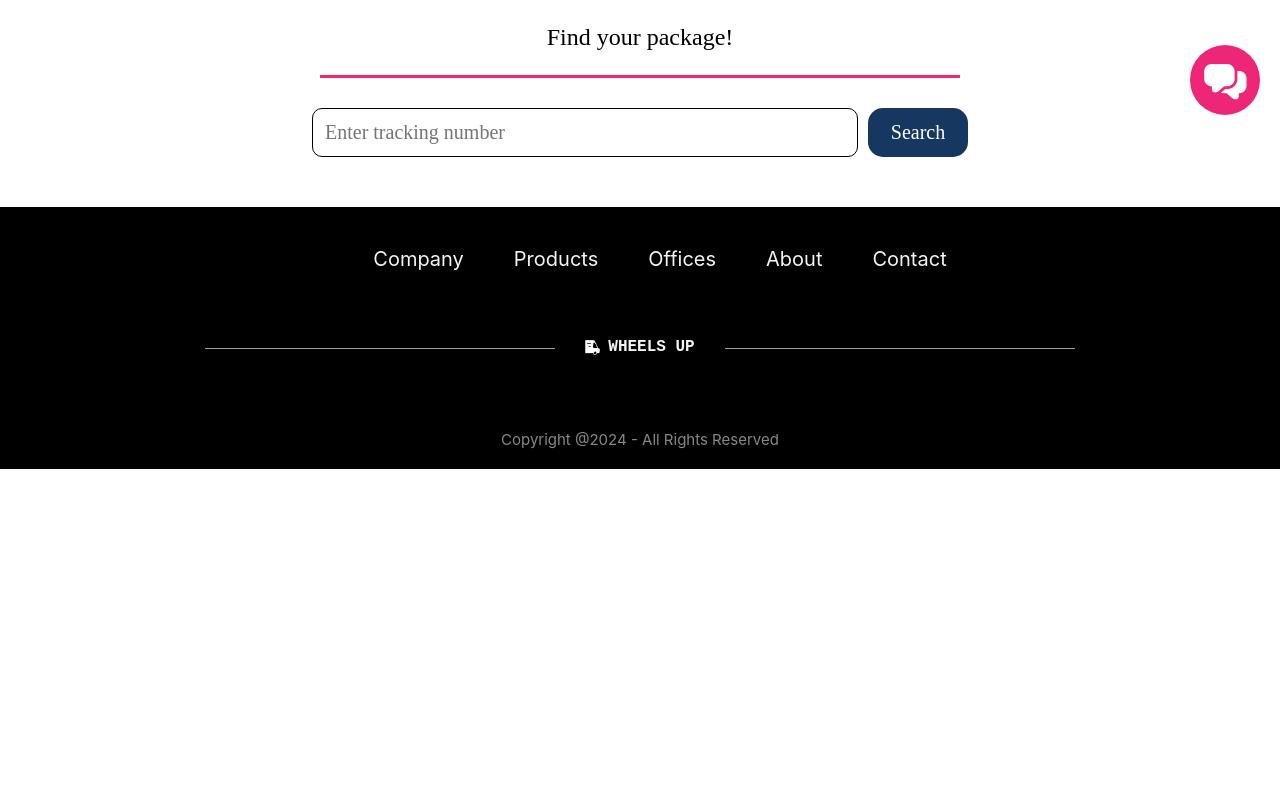
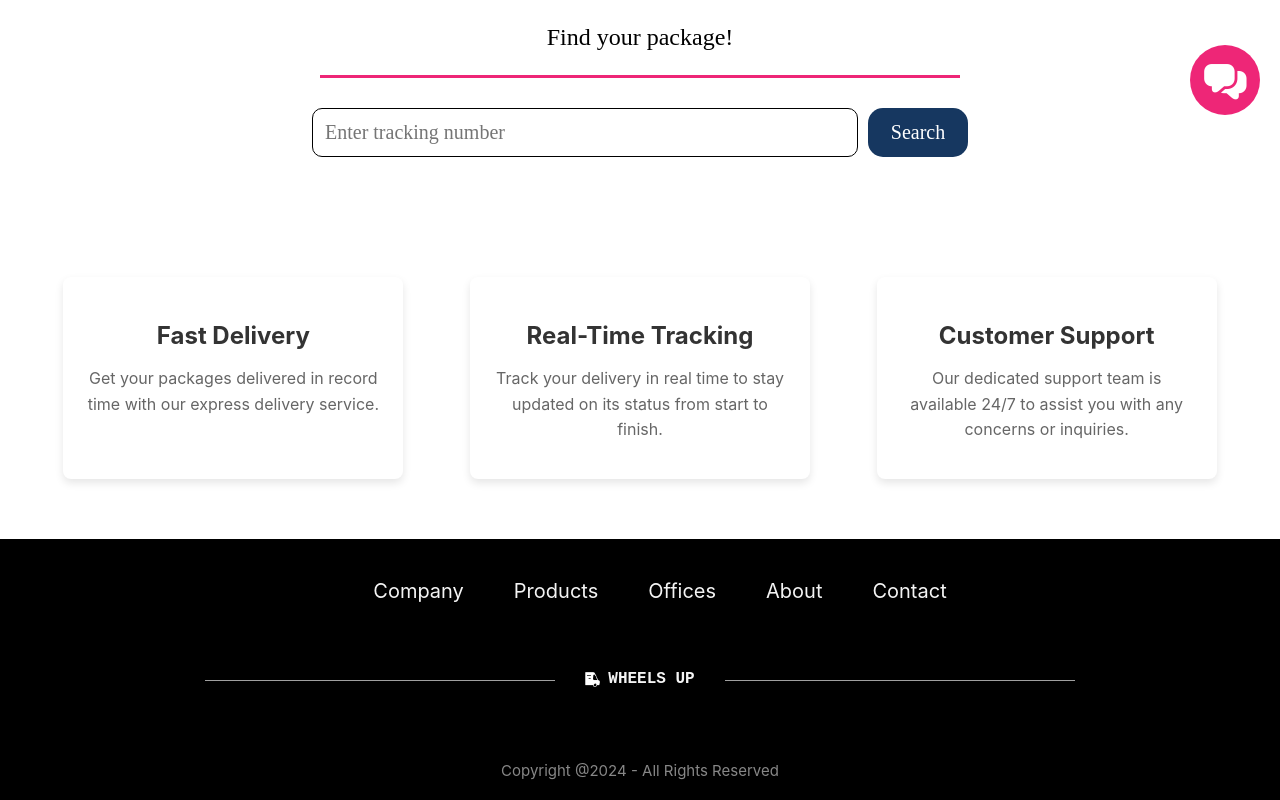
Before and after one commit to ArnabDasSOEN/SOEN342F2024, a React (Create React App) app in the folder SOEN343_Project/frontend/: page / in a window 1280 px wide. Shown: the part 665-1465 px from the top of the page. Before the commit the page ends 1134 px from the top, so only its background shows below. Built offline with nearby package versions, Linux system fonts and the light colour scheme; a web font is replaced by a local one.

Commit message:
added ServiceDescription

```diff
--- /dev/null
+++ b/SOEN343_Project/frontend/src/Components/ServiceDescription/ServiceDescription.css
@@ -0,0 +1,36 @@
+.service-description {
+    margin-top: 50px;
+    display: flex;
+    justify-content: space-around;
+    gap: 20px;
+    padding: 40px;
+  }
+
+  .description-item {
+    text-align: center;
+    max-width: 300px;
+    background-color: white;
+    padding: 20px;
+    border-radius: 8px;
+    box-shadow: 0 4px 8px rgba(0, 0, 0, 0.1);
+    opacity: 0; /* Initially hidden */
+    transform: translateY(20px); /* Initially translated slightly down */
+    transition: opacity 0.8s ease, transform 0.8s ease; /* Smooth transition */
+  }
+
+  .description-item.fade-in {
+    opacity: 1; /* Fade in */
+    transform: translateY(0); /* Move to original position */
+  }
+
+  .description-item h3 {
+    font-size: 1.5rem;
+    color: #333;
+    margin-bottom: 10px;
+  }
+
+  .description-item p {
+    font-size: 1rem;
+    color: #666;
+    line-height: 1.6;
+  }
--- /dev/null
+++ b/SOEN343_Project/frontend/src/Components/ServiceDescription/ServiceDescription.jsx
@@ -0,0 +1,58 @@
+import React, { useEffect } from 'react';
+import './ServiceDescription.css';
+
+export const ServiceDescription = () => {
+  useEffect(() => {
+    // Select all description items
+    const descriptionItems = document.querySelectorAll('.description-item');
+
+    // Function to check if the element is in the viewport
+    const observer = new IntersectionObserver((entries) => {
+      entries.forEach((entry) => {
+        if (entry.isIntersecting) {
+          // Add the fade-in class when the item is in the viewport
+          entry.target.classList.add('fade-in');
+        } else {
+          // Optional: Remove class when the item is out of view (to allow animation trigger again)
+          entry.target.classList.remove('fade-in');
+        }
+      });
+    }, { threshold: 0.5 }); // Trigger when 50% of the item is visible
+
+    // Observe each description item
+    descriptionItems.forEach((item) => {
+      observer.observe(item);
+    });
+
+    return () => {
+      descriptionItems.forEach((item) => {
+        observer.unobserve(item);
+      });
+    };
+  }, []);
+
+  return (
+    <section className="service-description">
+      <div className="description-item">
+        <h3>Fast Delivery</h3>
+        <p>
+          Get your packages delivered in record time with our express delivery service.
+        </p>
+      </div>
+      <div className="description-item">
+        <h3>Real-Time Tracking</h3>
+        <p>
+          Track your delivery in real time to stay updated on its status from start to finish.
+        </p>
+      </div>
+      <div className="description-item">
+        <h3>Customer Support</h3>
+        <p>
+          Our dedicated support team is available 24/7 to assist you with any concerns or inquiries.
+        </p>
+      </div>
+    </section>
+  );
+};
+
+export default ServiceDescription;
--- a/SOEN343_Project/frontend/src/Pages/Landing.jsx
+++ b/SOEN343_Project/frontend/src/Pages/Landing.jsx
@@ -1,12 +1,14 @@
 import React from 'react'
 import { Hero } from '../Components/Hero/Hero'
 import { SearchTracking } from '../Components/SearchTracking/SearchTracking'
+import { ServiceDescription } from '../Components/ServiceDescription/ServiceDescription'
 
 export const Landing = () => {
   return (
         <div>
             <Hero/>
             <SearchTracking/>
+            <ServiceDescription/>
         </div>
   )
 }
```
